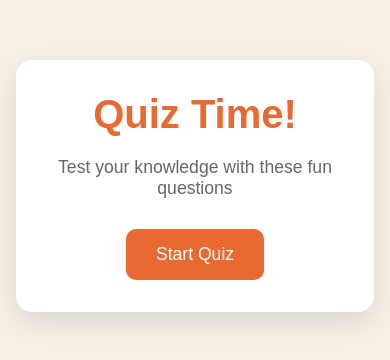
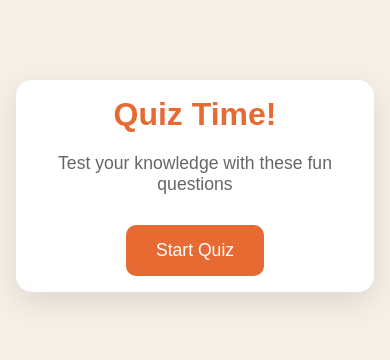
Before and after one commit to jazAlons/Quiz-Game, a plain HTML site: page index.html in a window 390 px wide. Shown: the part 236-596 px from the top of the page. Drawn offline with Linux system fonts and the light colour scheme.

Commit message:
Adjust padding and title size for mobile view

```diff
--- a/style.css
+++ b/style.css
@@ -161,3 +161,17 @@ button{
 button:hover{
     background-color: #d45b28;
 }
+
+/* RESPONSIVE DESIGN */
+
+@media(max-width:500px){
+    /* when we hit 500px and below, implement the styles below */
+
+    .screen{
+        padding: 1rem;
+    }
+
+    #start-screen h1{
+        font-size: 2rem;
+    }
+}
```
